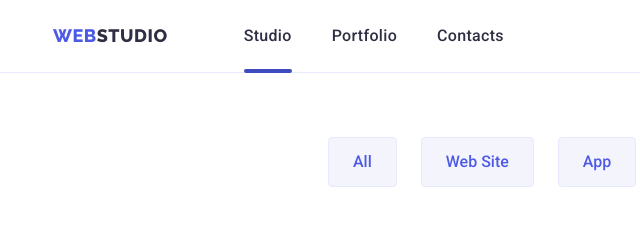
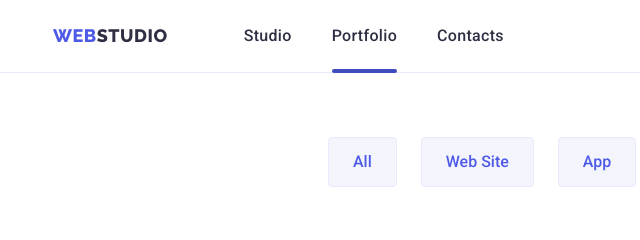
Before and after one commit to maksymsher/goit-markup-hw-07, a plain HTML site: page portfolio.html in a window 1280 px wide. Shown: the top 240 px of the page, 23-663 px from the left. Drawn offline with nearby package versions, Linux system fonts and the light colour scheme; a script that the page names is missing.

Commit message:
after header

```diff
--- a/portfolio.html
+++ b/portfolio.html
@@ -24,8 +24,8 @@
       <a href="./index.html" class="header-logo"><span class="header-web">Web</span>Studio</a>
 
       <ul class="header-list">
-        <li><a class="header-list-text studio-item" href="./index.html">Studio</a></li>
-        <li><a class="header-list-text" href="./portfolio.html">Portfolio</a></li>
+        <li><a class="header-list-text" href="./index.html">Studio</a></li>
+        <li><a class="header-list-text portfolio-item" href="./portfolio.html">Portfolio</a></li>
         <li><a class="header-list-text" href="">Contacts</a></li>
       </ul>
     </nav>
```
